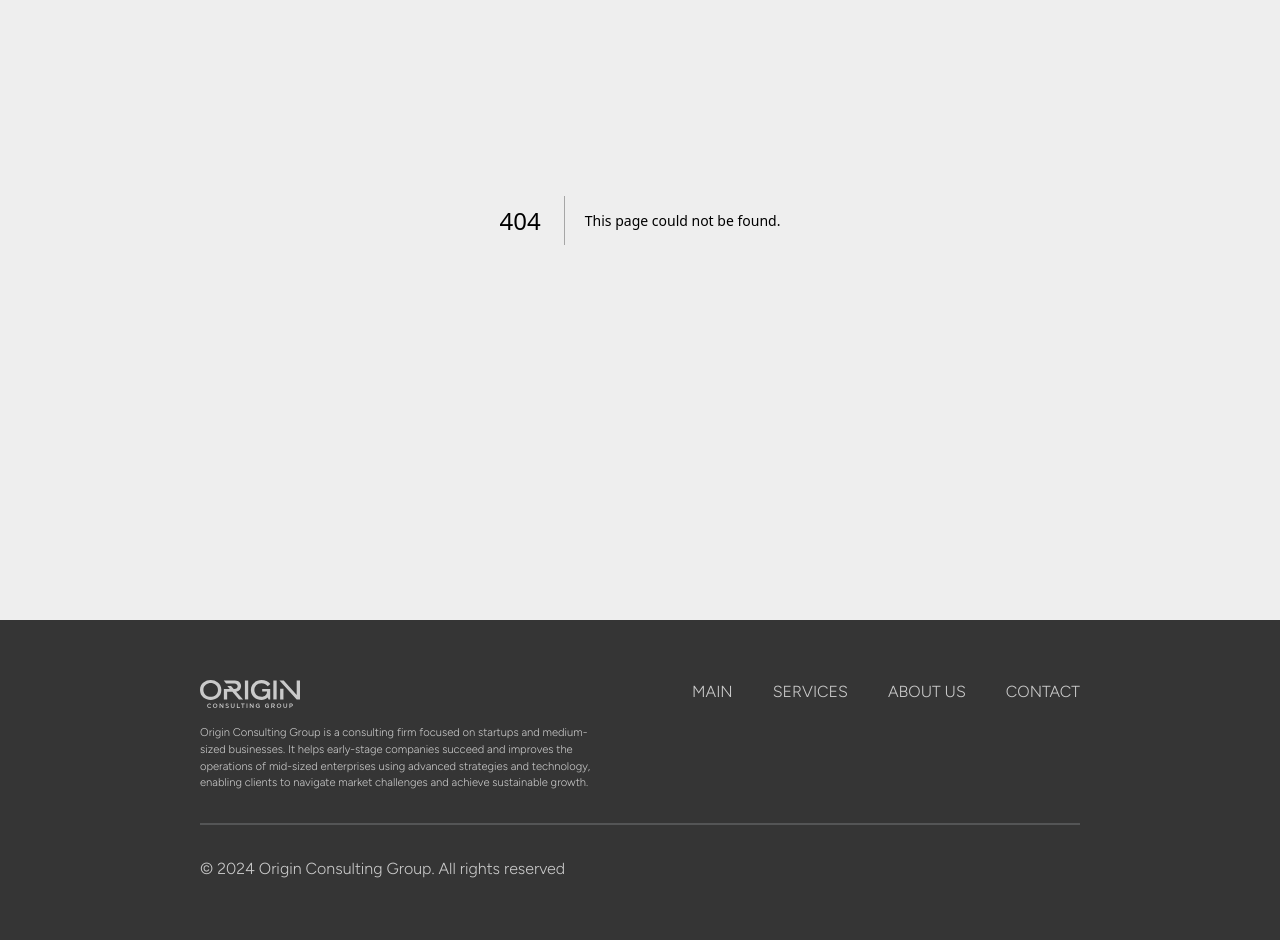
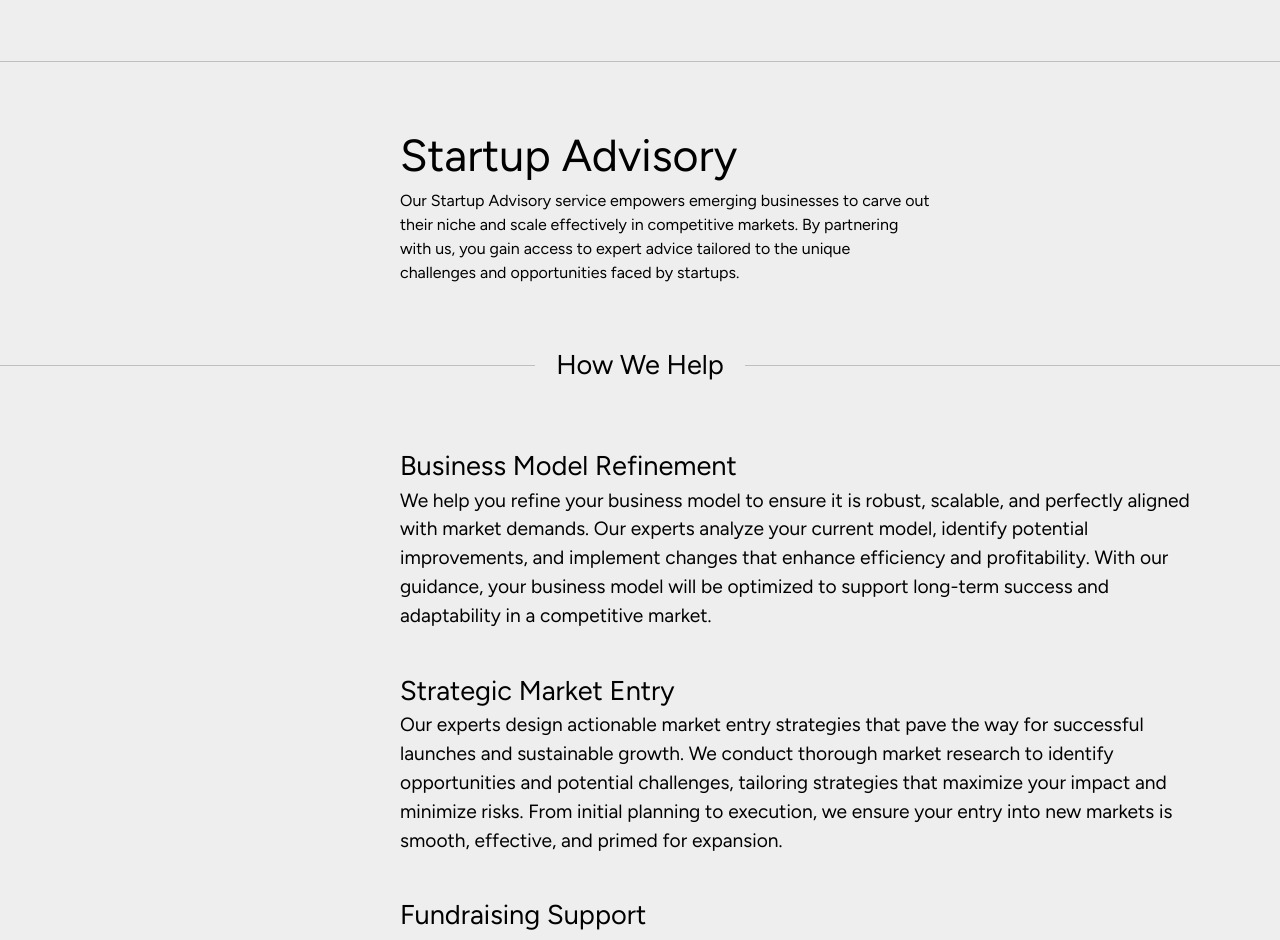
Before and after one commit to dldnlee/valtix-consulting, a Next.js app: page /services/startup-advisory in a window 1280 px wide. Before the commit this address had no page. Shown: the part 180-1120 px from the top of the page. Built offline with nearby package versions, Linux system fonts and the light colour scheme.

Commit message:
[Feat] - Services inner pages init commit

```diff
--- a/app/global-components/GlobalNavigationBar.tsx
+++ b/app/global-components/GlobalNavigationBar.tsx
@@ -48,14 +48,6 @@ export default function GlobalNavigationBar() {
   const [focus, setFocus] = useState(false);
   const [scrolling, setScrolling] = useState(false);
 
-  // function listenScrollEvent() {
-  //   if (window.scrollY > 1) {
-  //     setGNBStyle('bg-gray-1 text-white shadow-md')
-  //   } else {
-  //     setGNBStyle('bg-none text-white')
-  //   }
-  // }
-
   function listenScrollEvent() {
     if (window.scrollY > 1) {
       setScrolling(true);
@@ -63,10 +55,6 @@ export default function GlobalNavigationBar() {
       setScrolling(false);
     }
   }
-
-  useEffect(() => {
-
-  })
 
   useEffect(() => {
     const link = window.location.pathname;
@@ -88,7 +76,7 @@ export default function GlobalNavigationBar() {
     onMouseLeave={() => {setFocus(false)}}
     className="fixed top-0 left-0 z-10 w-full ">
       <div
-        className={`z-10 font-semibold flex w-full items-center gap-20 py-6 ${GNBStyle} ${focus || scrolling ? 'bg-gray-1 text-white shadow-md sticky' : 'bg-none'} px-[200px]`}>
+        className={`z-10 font-semibold flex w-full items-center gap-20 py-6 ${focus || scrolling ? 'bg-gray-1 text-white shadow-md sticky' : 'bg-none'} ${GNBStyle}  px-[200px]`}>
         <Link href='/'>
           <Image src={originLogo} alt="Origin Consulting Group" className={`w-[120px] invert`}/>
         </Link>
--- a/app/services/page.tsx
+++ b/app/services/page.tsx
@@ -10,29 +10,29 @@ import rightArrow from "@/app/assets/icons/right-arrow.png";
 const catalogue = [
   {
     title: 'Startup Advisory',
-    link: '/helo'
+    link: '/services/startup-advisory'
   },
   {
     title: 'Growth Strategy for Medium Enterprises',
-    link: '/helo'
+    link: '/services/medium-enterprise'
   },
   {
     title: 'Operational Efficiency',
-    link: '/helo'
+    link: '/services/operational-efficiency'
   },
   {
     title: 'Digital Transformation',
-    link: '/helo'
+    link: '/services/digital-transformation'
   },
   {
     title: 'Strategy Consulting',
-    link: '/helo'
+    link: '/services/strategy-consulting'
   },
 ]
 
 function ServiceBlock({title, link} : {title:string, link:string}) {
   return (
-    <Link href={link} className="border w-[500px] h-[200px] p-5 px-10 border-black/50 flex flex-col gap-5 bg-white transition-all hover:shadow-xl hover:scale-[105%] group">
+    <Link href={link} className="border w-[400px] h-[200px] p-5 px-10 border-black/50 flex flex-col gap-5 bg-white transition-all hover:shadow-md hover:scale-[101%] group">
       <h3 className="text-2xl group-hover:font-semibold transition-all h-[100px] w-[400px]">{title}</h3>
       <hr  className="border-black/20"/>
       <p className="flex gap-5 text-lg items-center">
--- /dev/null
+++ b/app/services/startup-advisory/page.tsx
@@ -0,0 +1,57 @@
+import Link from "next/link"
+import Image from "next/image"
+import leftArrow from "@/app/assets/icons/circle-arrow-left.svg"
+
+function BackToCatalog() {
+  return (
+    <div className="p-default-padding">
+      <Link href="/services" className="text-xl flex gap-3 group hover:text-beige"><Image src={leftArrow} alt="Left arrow" className="w-[30px]" />Back to Catalog</Link>
+    </div>
+  )
+}
+
+
+const keypoints = [
+  {
+    keypoint: 'Business Model Refinement',
+    text: 'We help you refine your business model to ensure it is robust, scalable, and perfectly aligned with market demands. Our experts analyze your current model, identify potential improvements, and implement changes that enhance efficiency and profitability. With our guidance, your business model will be optimized to support long-term success and adaptability in a competitive market.'
+  },
+  {
+    keypoint: 'Strategic Market Entry',
+    text: 'Our experts design actionable market entry strategies that pave the way for successful launches and sustainable growth. We conduct thorough market research to identify opportunities and potential challenges, tailoring strategies that maximize your impact and minimize risks. From initial planning to execution, we ensure your entry into new markets is smooth, effective, and primed for expansion.'
+  },
+  {
+    keypoint: 'Fundraising Support',
+    text: 'Securing funding is a critical step for any startup, and we are here to guide you through the complexities of this process. From identifying the right investors to crafting compelling pitches, we provide comprehensive support that enhances your chances of success. Our services include pitch deck development, investor outreach, and negotiation strategies, ensuring you are well-prepared to secure the necessary funding for your growth and development.'
+  },
+]
+
+
+export default function StartupAdvisory() {
+  return (
+    <div className="pt-[80px]">
+      <BackToCatalog />
+      <hr className="border-black/20"/>
+      <div className="p-default-padding">
+        <h1 className="text-3xl">Startup Advisory</h1>
+        <p className="text-md w-[530px]">Our Startup Advisory service empowers emerging businesses to carve out their niche and scale effectively in competitive markets. By partnering with us, you gain access to expert advice tailored to the unique challenges and opportunities faced by startups.</p>
+      </div>
+      <div className="flex w-full items-center">
+        <hr className="border-black/20 w-full"/>
+        <p className="w-[500px] text-center text-xl">How We Help</p>
+        <hr className="border-black/20 w-full"/>
+      </div>
+      <div className="p-default-padding flex flex-col gap-10">
+        {
+          keypoints.map((item, idx) => (
+            <div key={idx} className="w-[800px]">
+              <p className="text-xl">{item.keypoint}</p>
+              <p className="text-lg">{item.text}</p>
+            </div>
+          ))
+        }
+
+      </div>
+    </div>
+  )
+}
--- a/tailwind.config.ts
+++ b/tailwind.config.ts
@@ -19,7 +19,7 @@ const config: Config = {
         "white-abstract-pattern-5": "url('./assets/images/white-abstract-background-5.webp')",
       },
       padding:  {
-        "default-padding": "60px 200px",
+        "default-padding": "60px 400px",
         "medium-padding": "60px 50px"
       },
       keyframes: {
```
Also changed, not shown: app/services/digital-transformation/page.tsx (added), app/services/medium-enterprise/page.tsx (added), app/services/operational-efficiency/page.tsx (added), app/services/strategy-consulting/page.tsx (added).
